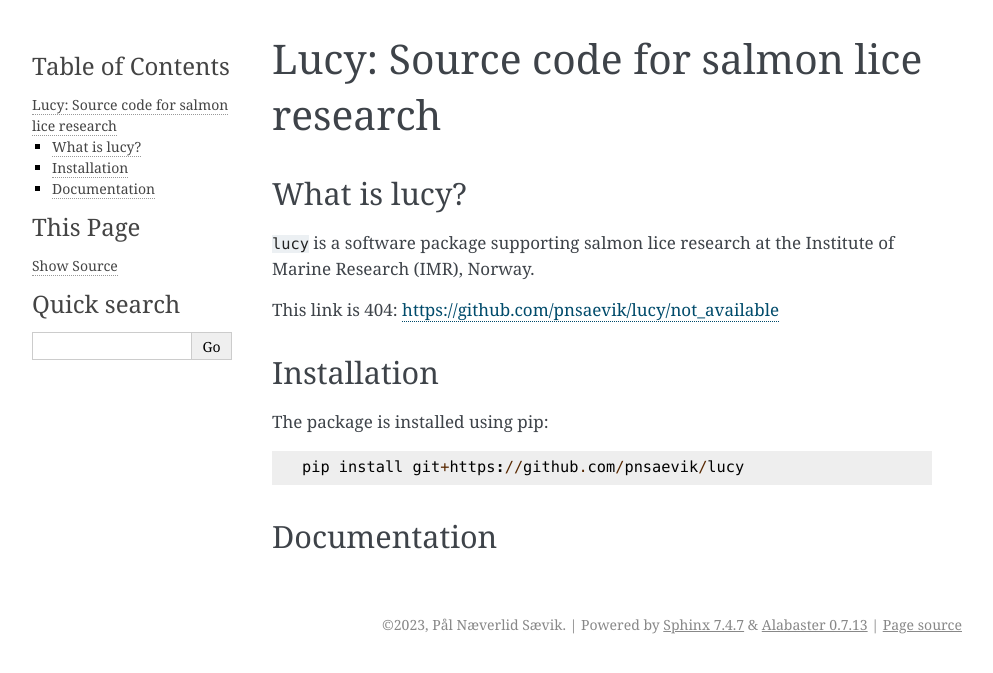
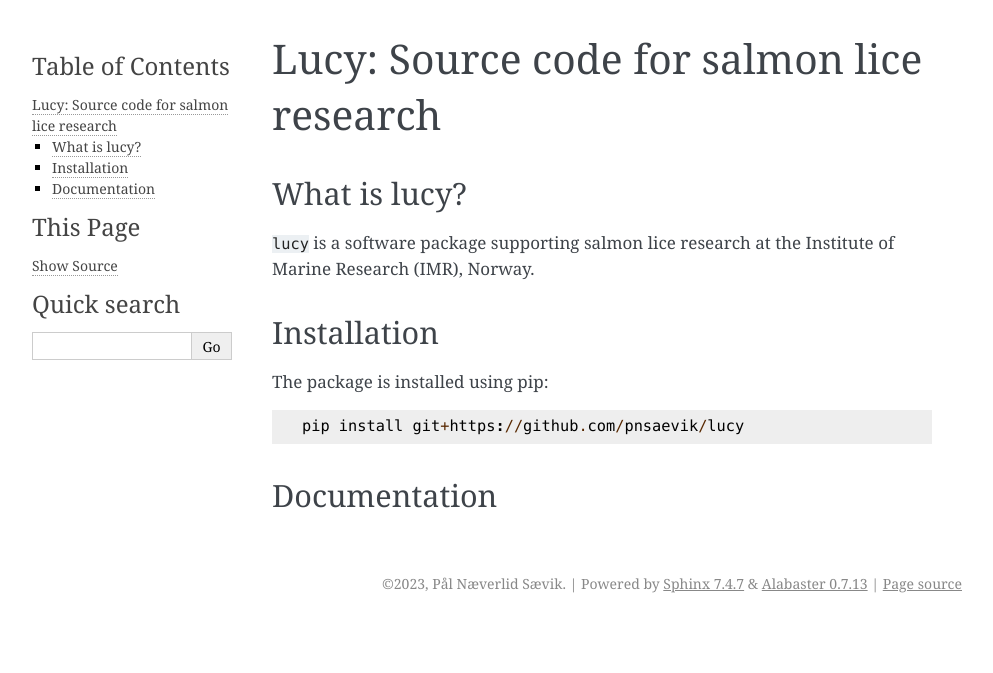
Before and after one commit to pnsaevik/lucy, a Sphinx documentation site: the page built from docs/source/index.rst, in a window 1280 px wide. Shown: the top 673 px of the page, without its empty margins (148-1141 px from the left). Built offline with Sphinx 7.4.7, drawn with Linux system fonts in a browser that asks for light colours; pages that are not in the unit, such as notebooks, are missing from menus.

Commit message:
Remove faulty links

```diff
--- a/docs/source/index.rst
+++ b/docs/source/index.rst
@@ -8,8 +8,6 @@ What is lucy?
 
 ``lucy`` is a software package supporting salmon lice research at the Institute
 of Marine Research (IMR), Norway.
-
-This link is 404: `<https://github.com/pnsaevik/lucy/not_available>`_
 
 
 Installation
```
